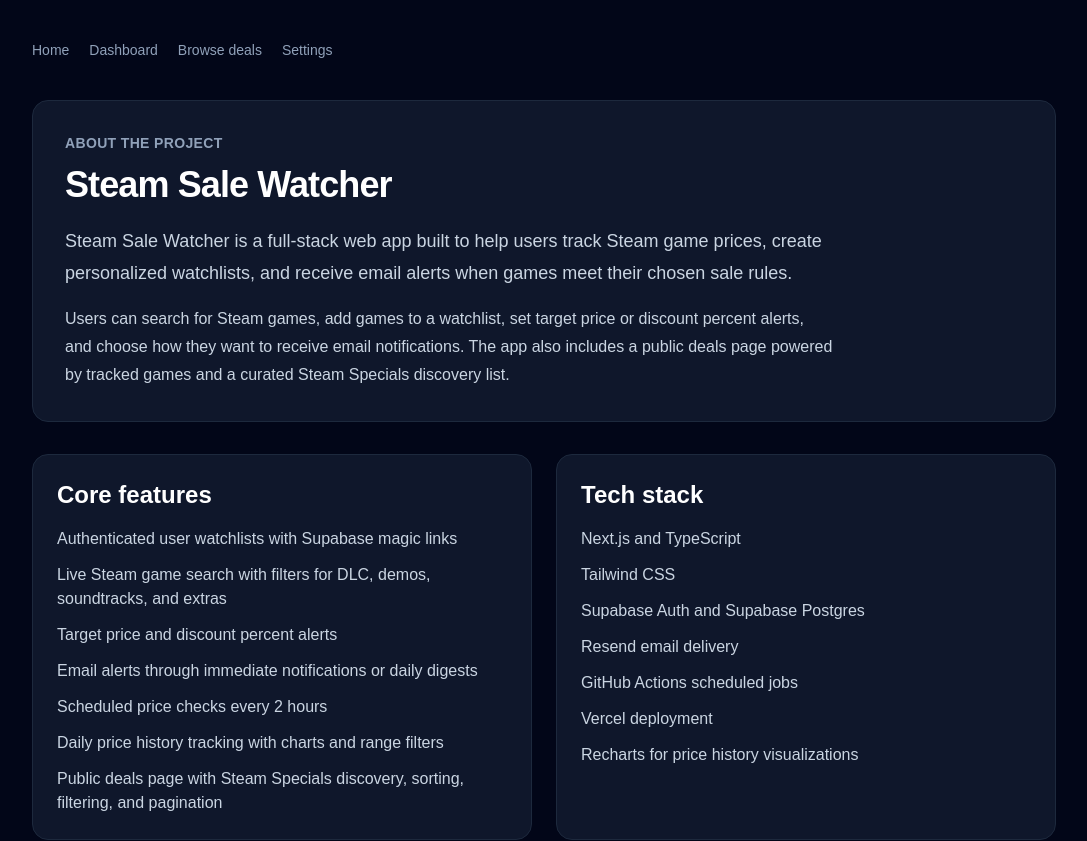
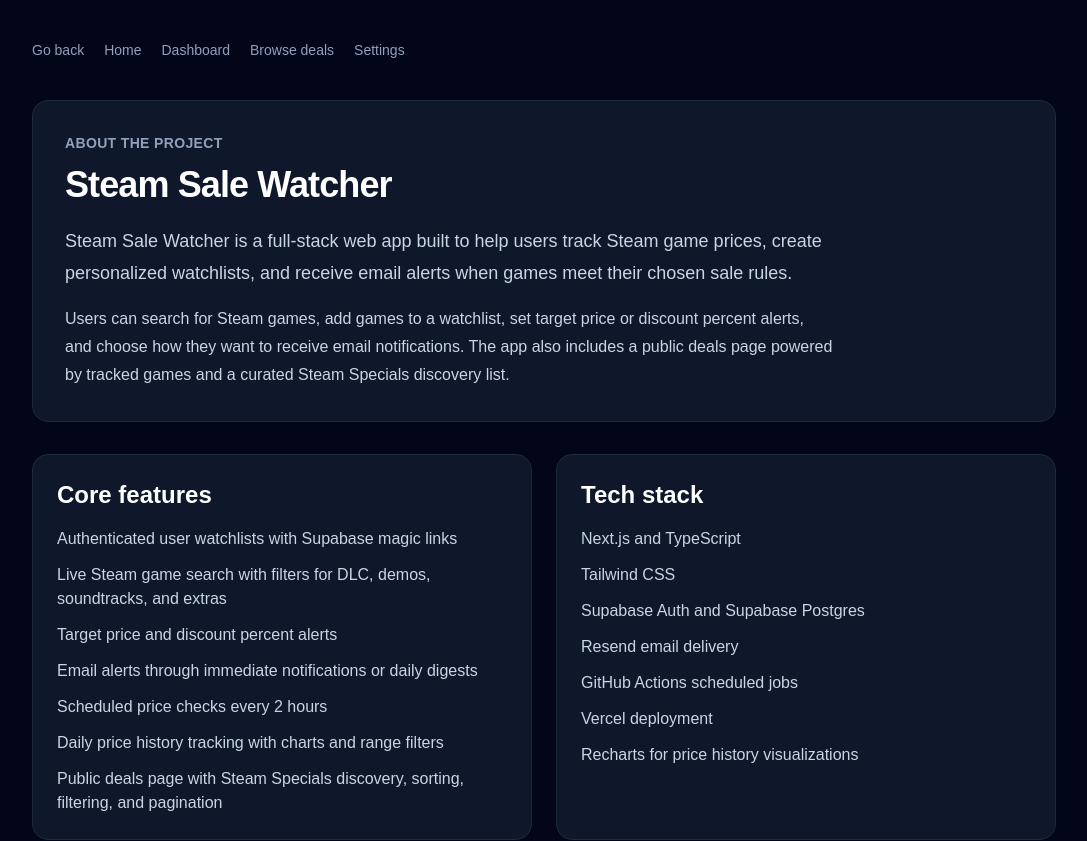
Before and after one commit to cordarrohiggins/steam-sale-watcher, a Next.js app: page /about in a window 1280 px wide. Shown: the top 841 px of the page, without its empty margins (96-1183 px from the left). Built offline with nearby package versions, Linux system fonts and the light colour scheme.

Commit message:
Add logical back navigation

```diff
--- a/app/login/page.tsx
+++ b/app/login/page.tsx
@@ -1,7 +1,7 @@
 "use client";
 
 import { useState } from "react";
-import Link from "next/link";
+//import Link from "next/link";
 import { supabase } from "@/lib/supabaseClient";
 import AppNav from "@/components/AppNav";
 
--- a/components/AppNav.tsx
+++ b/components/AppNav.tsx
@@ -1,7 +1,7 @@
 "use client";
 
 import Link from "next/link";
-import { usePathname } from "next/navigation";
+import { usePathname, useRouter } from "next/navigation";
 
 const navLinks = [
   { href: "/", label: "Home" },
@@ -21,13 +21,33 @@
 
 export default function AppNav() {
   const pathname = usePathname();
+  const router = useRouter();
 
   const visibleLinks = navLinks.filter(
     (link) => !isCurrentPage(pathname, link.href)
   );
 
+  function handleGoBack() {
+    if (window.history.length > 1) {
+      router.back();
+      return;
+    }
+
+    router.push("/");
+  }
+
   return (
     <nav className="flex flex-wrap items-center gap-5">
+      {pathname !== "/" && (
+        <button
+          type="button"
+          onClick={handleGoBack}
+          className="text-sm text-slate-400 transition hover:text-white"
+        >
+          Go back
+        </button>
+      )}
+
       {visibleLinks.map((link) => (
         <Link
           key={link.href}
```
